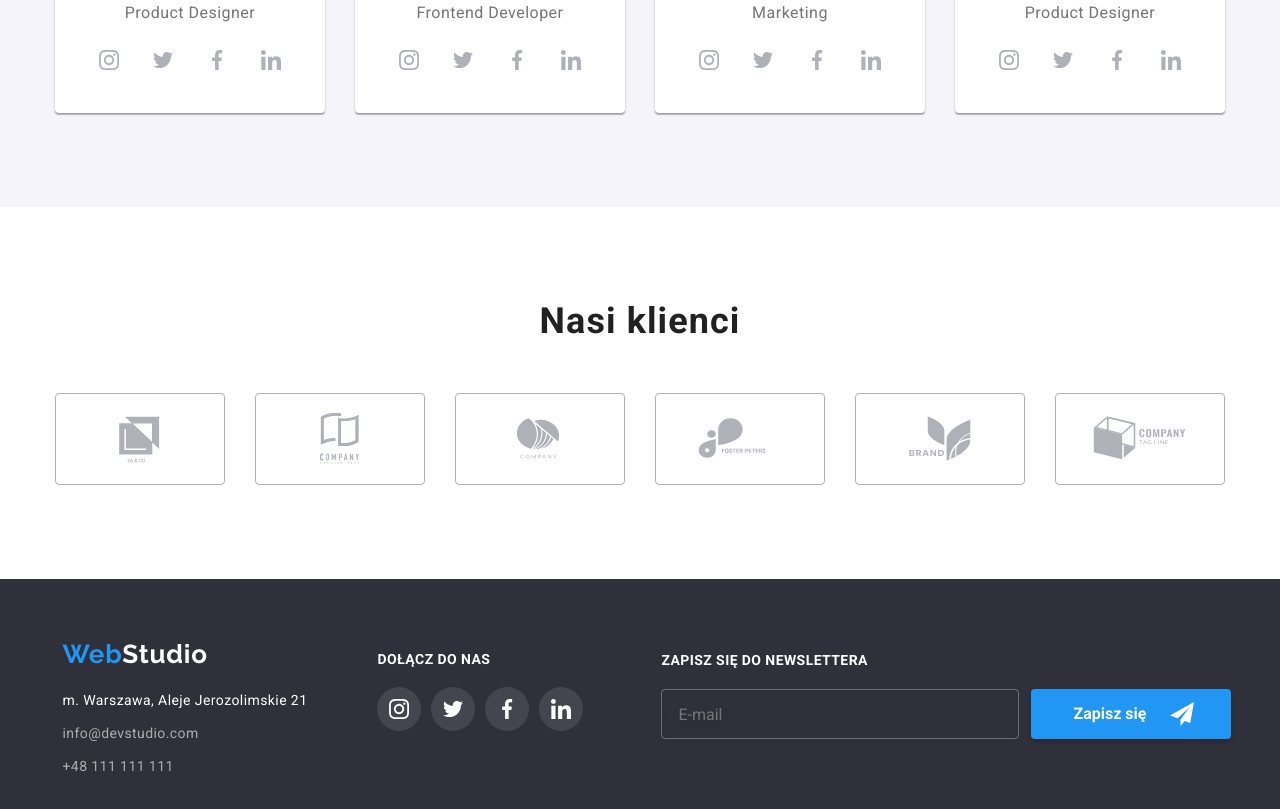
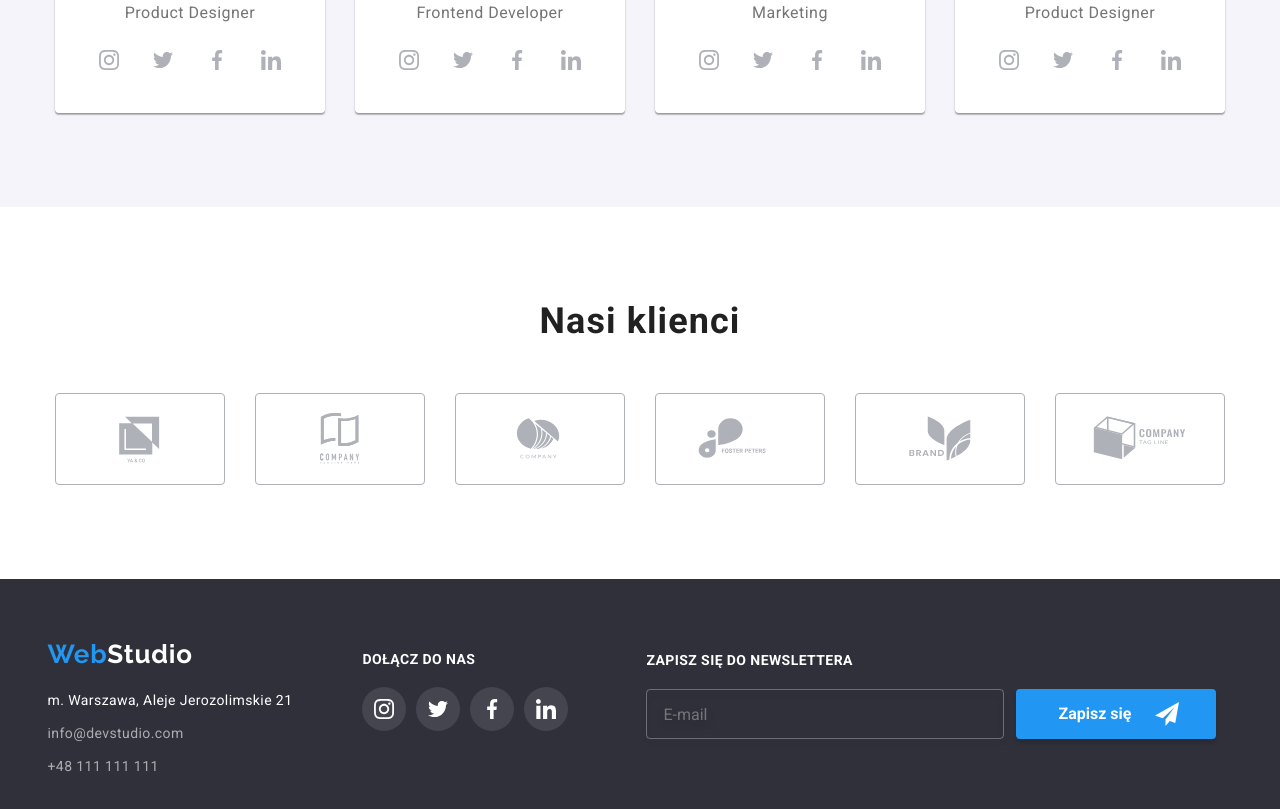
Before and after one commit to michalmazurdev/goit-markup-hw-08, a plain HTML site: page index.html in a window 1280 px wide. Shown: the part 2062-2871 px from the top of the page. Drawn offline with nearby package versions, Linux system fonts and the light colour scheme.

Commit message:
desktop verion fixed

```diff
--- a/sass/components/_bottom-section.scss
+++ b/sass/components/_bottom-section.scss
@@ -258,7 +258,6 @@
 
     &__container {
       padding: 0;
-      padding-left: 15px;
       display: flex;
       flex-direction: row;
       flex-wrap: nowrap;
@@ -338,7 +337,7 @@
     }
     &__newsletter {
       display: block;
-      margin-left: 78px;
+      margin: 0 15px 0 78px;
       padding-top: 12px;
     }
     &__newsletter-form {
```
Also changed, not shown: css/main.min.css, 1 other file.
